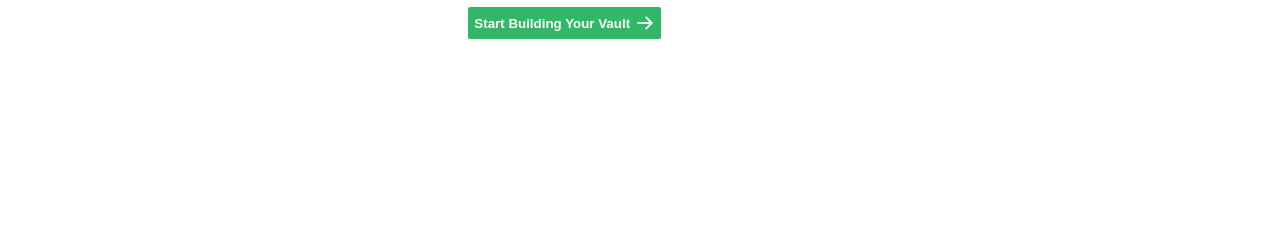
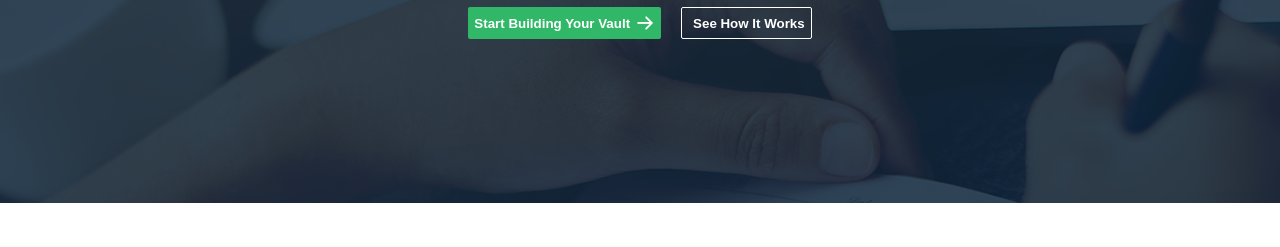
Before and after one commit to lubna331/HTML_and_CSS, a plain HTML site: page index.html in a window 1280 px wide. Shown: the part 386-633 px from the top of the page. Drawn offline with Linux system fonts and the light colour scheme; the site is published under a folder, as on GitHub Pages, so addresses that start at the root find nothing.

Commit message:
css file path change

```diff
--- a/style.css
+++ b/style.css
@@ -49,7 +49,7 @@ body .wapper{
 /* Banner */
 
 #banner{
-    background-image: url(/assets/hero-bg.png);
+    background-image: url(./assets/hero-bg.png);
     height: 510px;
     display: flex;
     align-items: center;
```
